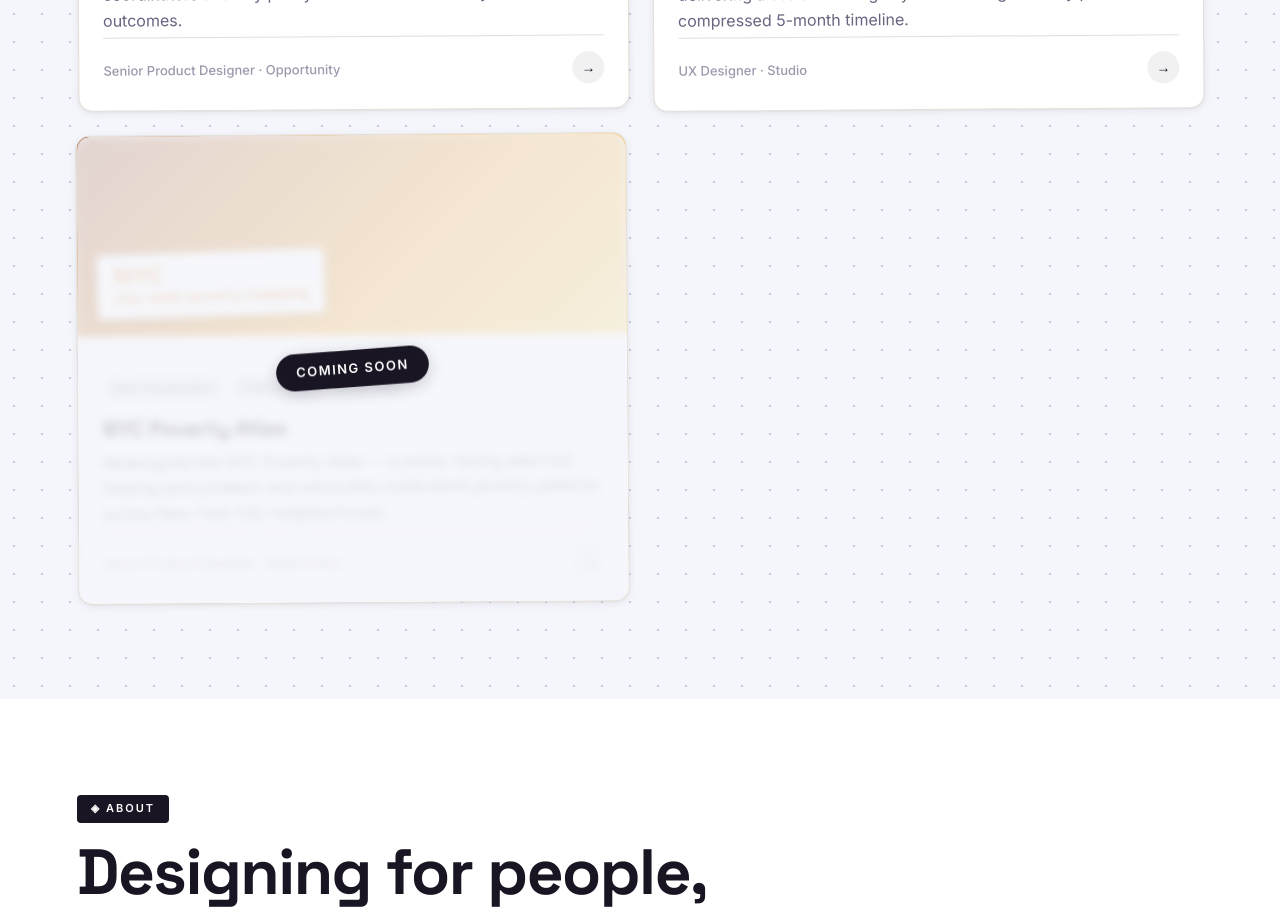
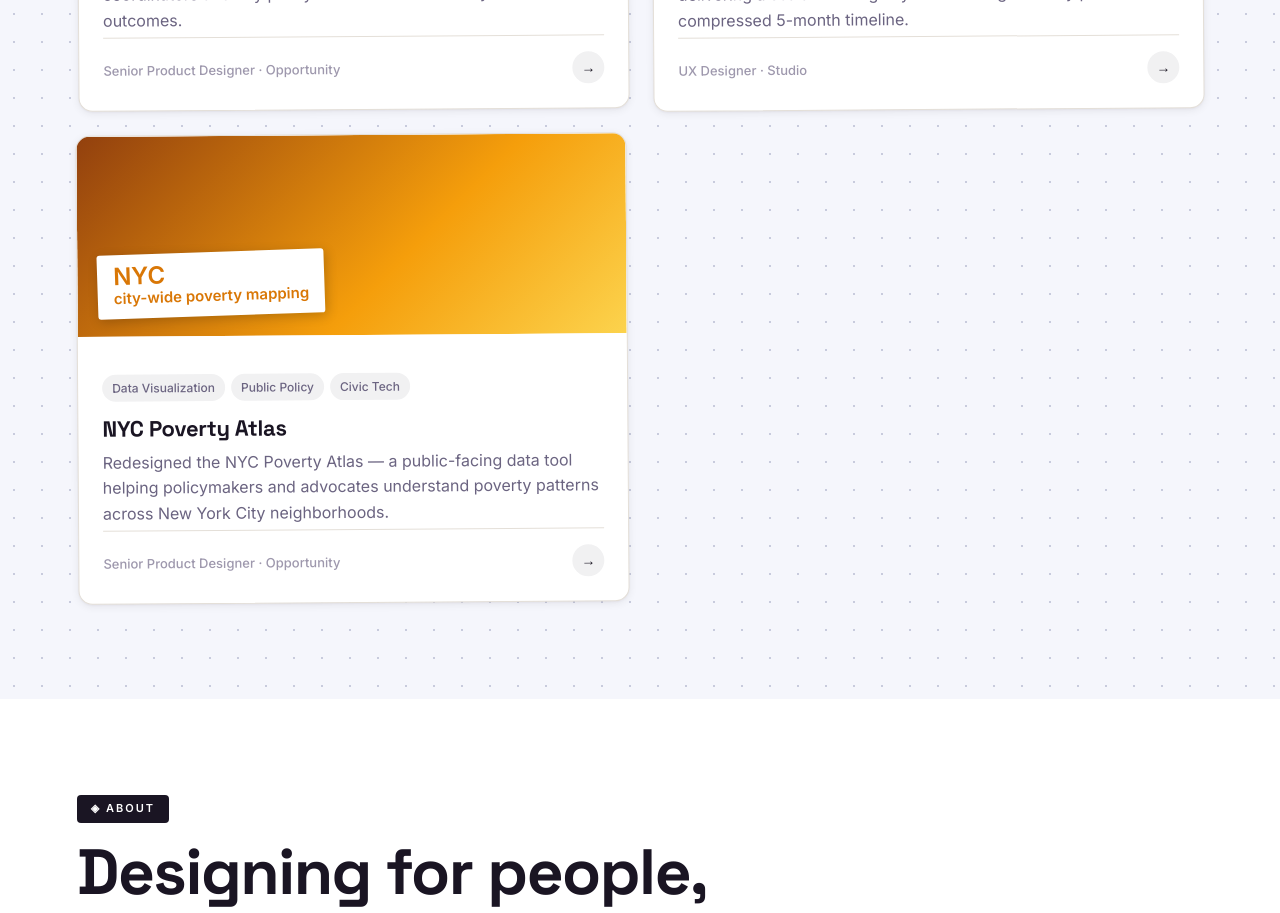
Before and after one commit to Jaylenerubio/uxjay, a React (Vite) app: page / in a window 1280 px wide. Shown: the part 2060-2973 px from the top of the page. Built offline with nearby package versions, Linux system fonts and the light colour scheme.

Commit message:
Hide coming-soon overlay by default, show badge on hover only
https://claude.ai/code/session_01LccdRSeKfhuU6xNMzD7wwe

```diff
--- a/src/index.css
+++ b/src/index.css
@@ -428,13 +428,16 @@ a, button, [role="button"], .cs-card, .cse-next-card, .nav-link, .nav-logo, .nav
 .cs-card-coming-soon {
   position: absolute;
   inset: 0;
-  background: rgba(245,246,252,0.82);
-  backdrop-filter: blur(4px);
   display: flex;
   align-items: center;
   justify-content: center;
   border-radius: 14px;
   z-index: 3;
+  opacity: 0;
+  transition: opacity 0.2s ease;
+}
+.cs-card:hover .cs-card-coming-soon {
+  opacity: 1;
 }
 
 .coming-soon-badge {
```
